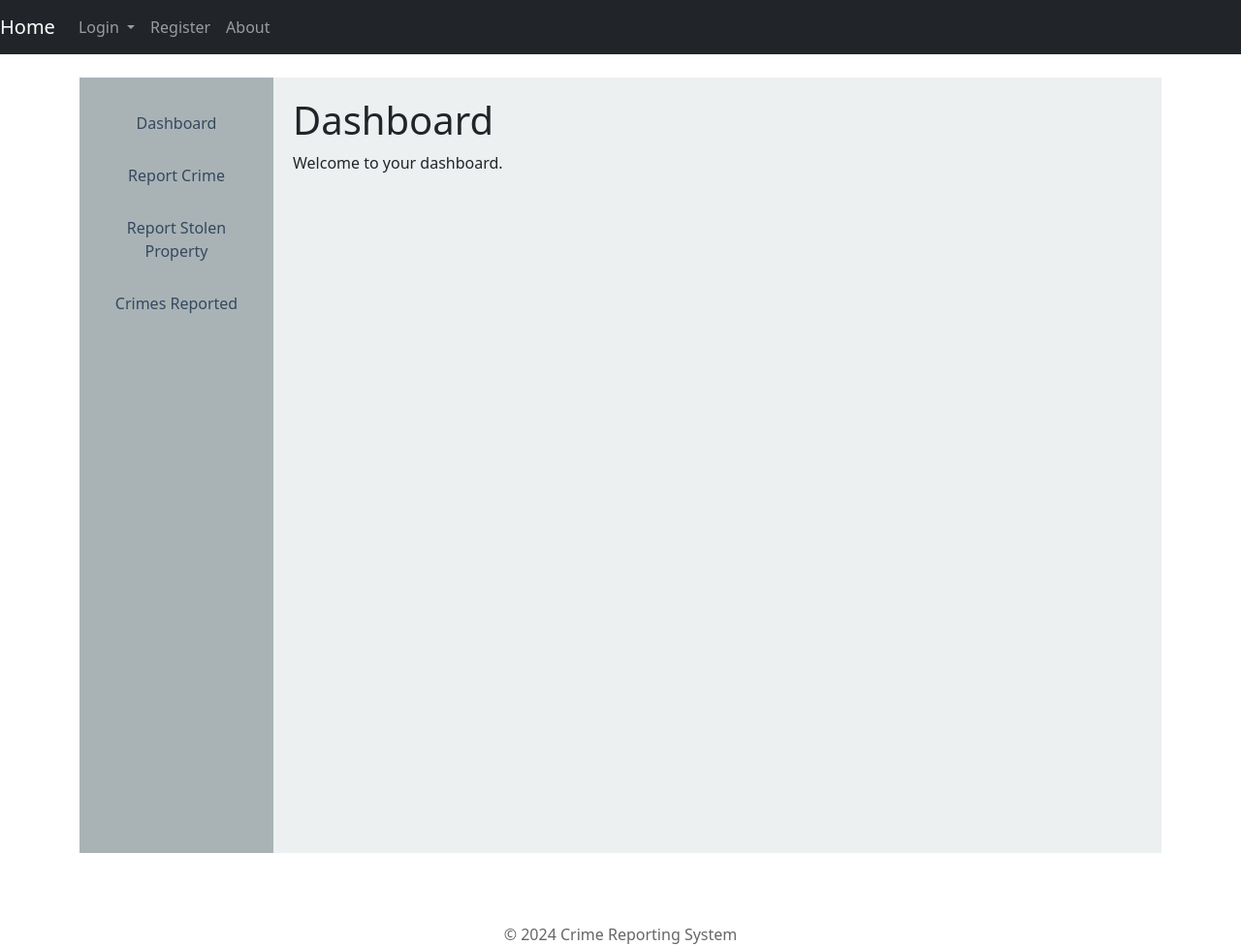
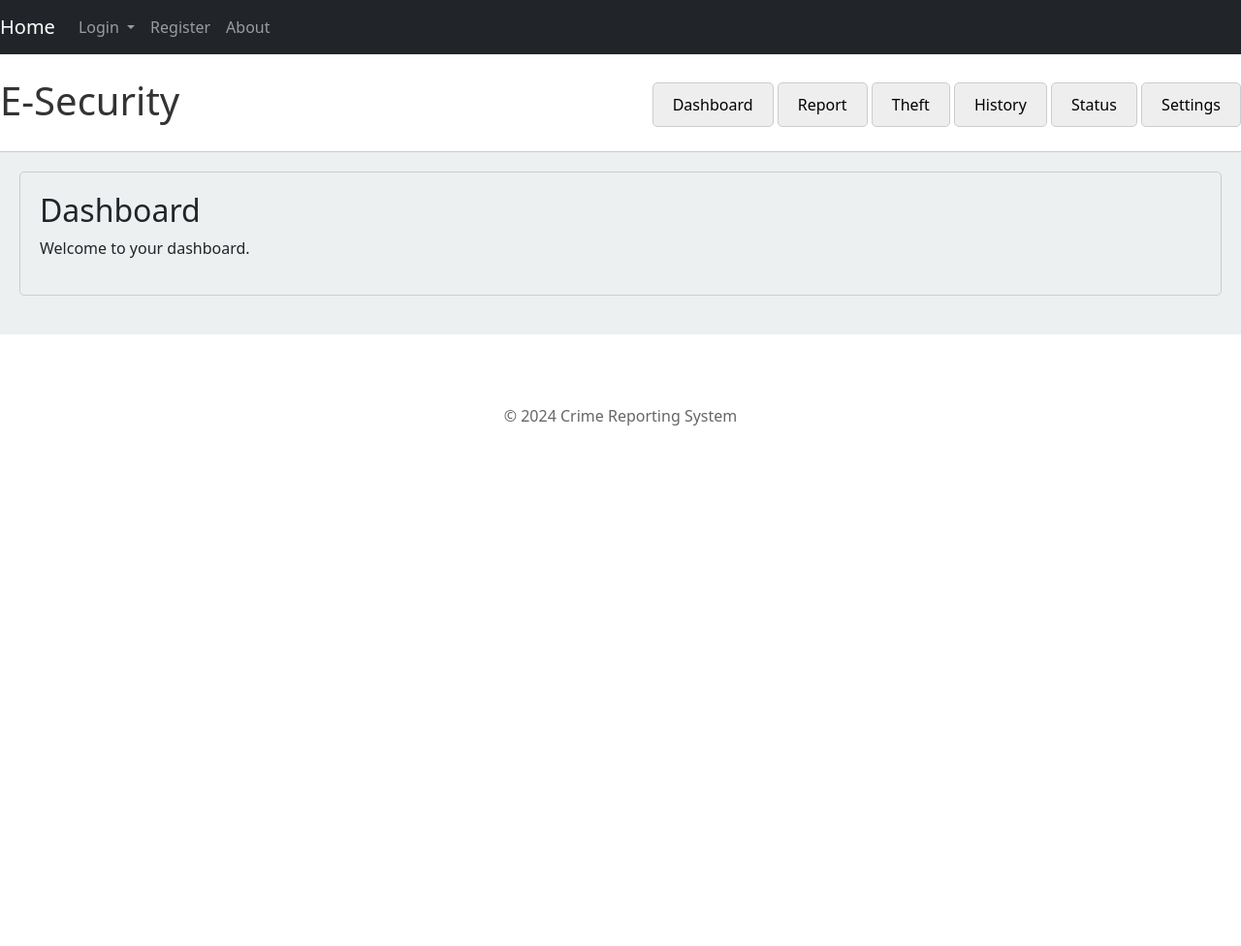
Before and after one commit to MuliJob/Crime_Report_System, a Flask app: page /dashboard in a window 1280 px wide. Shown: the whole page at 97% size. After the commit the page ends 439 px from the top, so only its background shows below. Run offline with Flask 3, Linux system fonts and the light colour scheme.

Commit message:
modified user dashboard

```diff
--- a/app/static/css/styles.css
+++ b/app/static/css/styles.css
@@ -8,8 +8,8 @@ html,body {
   align-items: center;
 }
 */
-body.my-login-page {
-	background-color: #979797;
+.my-login-page {
+	background-color: #ffffff;
 	font-size: 14px;
 }
 
@@ -35,6 +35,7 @@ body.my-login-page {
 .my-login-page .card {
 	border-color: transparent;
 	box-shadow: 0 4px 8px rgba(0,0,0,.05);
+	background-color: lavender;
 }
 
 .my-login-page .card.fat {
@@ -187,3 +188,45 @@ body.my-login-page {
 	list-style-type: none;
 	padding:10;
   }
+
+  .header {
+		display: flex;
+		justify-content: space-between;
+		align-items: center;
+		padding-bottom: 20px;
+		border-bottom: 1px solid #ccc;
+	}
+
+	.navigation {
+		display: flex;
+		justify-content: space-around;
+	}
+
+	.navigation button {
+		background-color: #eee;
+		border: 1px solid #ccc;
+		padding: 10px 20px;
+		border-radius: 5px;
+		cursor: pointer;
+	}
+
+	.navigation button.active {
+		background-color: #4CAF50;
+		color: white;
+	}
+
+	.main-content {
+		padding: 20px;
+	}
+
+	.content-section {
+		display: none;
+		padding: 20px;
+		border: 1px solid #ccc;
+		border-radius: 5px;
+		margin-bottom: 20px;
+	}
+
+	.content-section.active {
+		display: block;
+	}
--- a/app/static/js/main.js
+++ b/app/static/js/main.js
@@ -42,3 +42,24 @@ document.addEventListener('DOMContentLoaded', () => {
       document.getElementById('stolenPropertyForm').reset();
     });
   });
+
+
+const navigationButtons = document.querySelectorAll('.navigation button');
+const contentSections = document.querySelectorAll('.content-section');
+
+navigationButtons.forEach(button => {
+  button.addEventListener('click', (event) => {
+    const targetSectionId = event.target.dataset.target;
+    const targetSection = document.getElementById(targetSectionId);
+
+    // Remove active class from all sections
+    contentSections.forEach(section => section.classList.remove('active'));
+
+    // Add active class to the clicked section
+    targetSection.classList.add('active');
+
+    // Update navigation button styles (optional)
+    navigationButtons.forEach(button => button.classList.remove('active'));
+    event.target.classList.add('active');
+  });
+});
--- a/app/templates/base.html
+++ b/app/templates/base.html
@@ -21,6 +21,7 @@
       <button class="navbar-toggler" type="button" data-bs-toggle="collapse" data-bs-target="#navbarSupportedContent" aria-controls="navbarSupportedContent" aria-expanded="false" aria-label="Toggle navigation">
         <span class="navbar-toggler-icon"></span>
       </button>
+      <div class="collapse navbar-collapse" id="navbarSupportedContent">
         {% if current_user.is_authenticated %}
         <ul class="navbar-nav">
           <li class="nav-item">
@@ -57,7 +58,7 @@
           </li>
         </ul>
         {% endif %}
-
+      </div>
     </nav>
     {% with  messages = get_flashed_messages(with_categories=true) %}
         {% if messages %}
--- a/app/templates/signin.html
+++ b/app/templates/signin.html
@@ -15,13 +15,13 @@ Login
 								<div id="msg">{{ msg }}</div>
 								<div class="form-group">
 									<label for="username">User Name</label>
-									<input id="username" type="username" class="form-control" name="username" placeholder="Username" value="" required>
+									<input id="username" type="username" class="form-control" name="username" value="" required>
 								</div>
                 <br>
 								<div class="form-group">
 									<label for="password">Password
 									</label>
-									<input id="password" type="password" placeholder="Password" class="form-control" name="password" required data-eye>
+									<input id="password" type="password" class="form-control" name="password" required data-eye>
 								</div>
                                 <br>
 								<div class="form-group m-0" align="center">
--- a/app/templates/userdashboard.html
+++ b/app/templates/userdashboard.html
@@ -1,38 +1,41 @@
-{% extends 'base.html' %}
+{% extends "base.html" %}
 {% block title %}
-DASHBOARD
 {% endblock %}
 {% block content %}
-<div class="container">
-  <aside class="sidebar">
-    <nav>
-      <ul>
-        <li><a href="#dashboard">Dashboard</a></li>
-        <li><a href="#report-crime">Report Crime</a></li>
-        <li><a href="#report-stolen-property">Report Stolen Property</a></li>
-        <li><a href="#crime-reported">Crimes Reported</a></li>
-      </ul>
+    <header class="header">
+        <h1>E-Security</h1>
+        <nav class="navigation">
+          <div>
+            <button data-target="profile">Dashboard</button>
+            <button data-target="report-crime">Report</button>
+            <button data-target="report-stolen-property">Theft</button>
+            <button data-target="crime-reported">History</button>
+            <button data-target="status">Status</button>
+            <button data-target="settings">Settings</button>
+          </div>
+
         </nav>
-  </aside>
+      </header>
     <main class="main-content">
-    <section id="dashboard" class="content-section active">
-      <h1>Dashboard</h1>
+        <section id="profile" class="content-section active" >
+            <h2>Dashboard</h2>
             <p>Welcome to your dashboard.</p>
         </section>
+
         <section id="report-crime" class="content-section">
-      <h1>Report Crime</h1>
-      <form id="crimeForm">
+            <h2>Report Crime</h2>
+            <form id="crimeForm" method="POST">
               <label for="crime-description">Crime Description:</label>
-        <textarea id="crime-description" name="crime-description" rows="5" required></textarea>
+              <textarea id="description" name="crime-description" rows="5" required></textarea>
 
               <label for="crime-location">Crime Location:</label>
-        <input type="text" id="crime-location" name="crime-location" required>
+              <input type="text" id="crime_location" name="crime-location" required>
 
-        <label for="current-location">Your Current Location:</label>
-        <input type="text" id="current-location" name="current-location" required>
+              <label for="current-location">Your Location:</label>
+              <input type="text" id="reporter_location" name="current-location" required>
 
               <label for="police-station">Nearest Police Station:</label>
-        <select id="police-station" name="police-station" required>
+              <select id="police_station" name="police-station" required>
                 <option value="">Select Police Station</option>
                 <option value="central">Central Police Station</option>
                 <option value="buruburu">Buruburu Police Station</option>
@@ -41,15 +44,17 @@ DASHBOARD
 
               <div class="file-upload">
                 <label for="file">Attach Evidence:</label>
-          <input type="file" id="file" name="file">
+                <input type="file" id="files" name="file">
               </div>
-        <div align="center">
-          <button type="submit">Submit</button>
+              <div>
+                <button type="submit" class="btn btn-success">Submit</button>
+                <button type="submit" class="btn btn-danger">Cancel</button>
               </div>
             </form>
         </section>
+
         <section id="report-stolen-property" class="content-section">
-      <h1>Report Stolen Property</h1>
+            <h2>Report Stolen Property</h2>
               <form id="stolenPropertyForm">
                 <label for="name">Your Name:</label>
                 <input type="text" id="name" name="name" required>
@@ -72,15 +77,26 @@ DASHBOARD
                   <label for="file">Attach File:</label>
                   <input type="file" id="file" name="file">
                 </div>
-          <div align="center">
-            <button type="submit">Submit</button>
+                <div>
+                  <button type="submit" class="btn btn-success">Submit</button>
+                  <button type="submit" class="btn btn-danger">Cancel</button>
                 </div>
               </form>
         </section>
+
         <section id="crime-reported" class="content-section">
-      <h1>Crimes Reported</h1>
+            <h2>Crimes Reported</h2>
             <ul id="reportedCrimesList"></ul>
         </section>
+
+        <section id="status" class="content-section">
+            <h2>Crime Status</h2>
+            <p>View and manage your received and sent messages.</p>
+        </section>
+
+        <section id="settings" class="content-section">
+          <h2>Account Settings</h2>
+          <p>Change your password, email, or other settings here.</p>
+        </section>
       </main>
-</div>
 {% endblock %}
--- a/app/views.py
+++ b/app/views.py
@@ -1,6 +1,6 @@
 from flask import render_template, redirect, url_for, request, flash
 from app import app, db
-from app.models import User, Register
+from app.models import User, Register, Crime
 from werkzeug.security import generate_password_hash, check_password_hash
 from flask_login import login_user, login_required, logout_user
 
@@ -29,7 +29,7 @@ def sign_in():
 
         if user:
             if check_password_hash(user.password, password):
-                flash(f'Logged in successfully!, Hello {username}', category='success')
+                flash(f'Logged in successfully! Hello {username}', category='success')
                 login_user(user, remember=True)
                 return redirect(url_for('user_dashboard'))
             else:
@@ -79,26 +79,26 @@ def sign_up():
 def register():
     if request.method == 'POST':
         idno = request.form.get('idno')
-        fullname = request.form.get('fullname')
-        phonenumber = request.form.get('phonenumber')
-        residence = request.form.get('residence')
-        gender = request.form.get('gender')
+        crime_location = request.form.get('crime_location')
+        reporter_location = request.form.get('reporter_location')
+        police_station = request.form.get('police_station')
+        files = request.form.get('files')
 
         if len(idno) < 8:
             flash('Identification Number must be equal to 8 characters.', category='danger')
-        elif len(fullname) < 4:
+        elif len(crime_location) < 4:
             flash('Full Name must be more than 4 characters.', category='danger')
-        elif len(phonenumber) < 10:
+        elif len(reporter_location) < 10:
             flash('Phone Number must be equal to 10 characters', category='danger')
         else:
             personal_details = User(idno=idno,
-                                    fullname=fullname,
-                                    phonenumber=phonenumber,
-                                    residence=residence,
-                                    gender=gender)
+                                    crime_location=crime_location,
+                                    reporter_location=reporter_location,
+                                    police_station=police_station,
+                                    files=files)
             db.session.add(personal_details)
             db.session.commit()
-            flash(f"Hello, {fullname}, welcome to the most secure website for reporting crimes", category='success')
+            flash(f"Hello, {crime_location}", category='success')
             return redirect(url_for('user_dashboard'))
 
     return render_template('register.html')
@@ -110,8 +110,28 @@ def sign_out():
     flash('You have been logged out.', category='info')
     return redirect(url_for('sign_in'))
 
-@app.route('/dashboard')
+@app.route('/dashboard', methods=['GET', 'POST'])
 def user_dashboard():
+    if request.method == 'post':
+        description = request.form.get('description')
+        crime_location = request.form.get('crime_location')
+        reporter_location = request.form.get('reporter_location')
+        police_station = request.form.get('police_station')
+        files = request.form.get('files')
+
+        crime = Crime(description=description,
+                      crime_location=crime_location,
+                      reporter_location=reporter_location,
+                      police_station=police_station,
+                      files=files
+                    )
+        print(description)
+        print(crime_location)
+        print(reporter_location)
+        print(police_station)
+        print(files)
+        flash("Your crime was reported successfully")
+
     return render_template('userdashboard.html')
 
 @app.route('/admin')
```
Also changed, not shown: app/templates/admin.html (+83 -2 lines), app/templates/modal.html (added, +47 -0 lines), app/templates/register.html (+5 -4 lines), app/templates/signup.html (+4 -4 lines), instance/system.db. Lines whose indentation alone changed are shown as unchanged.
